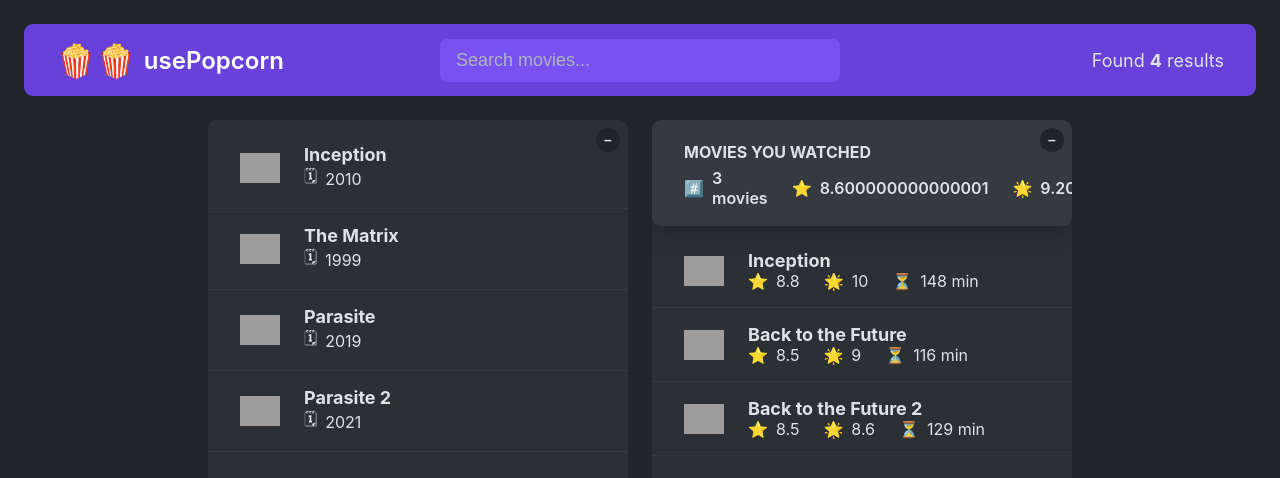
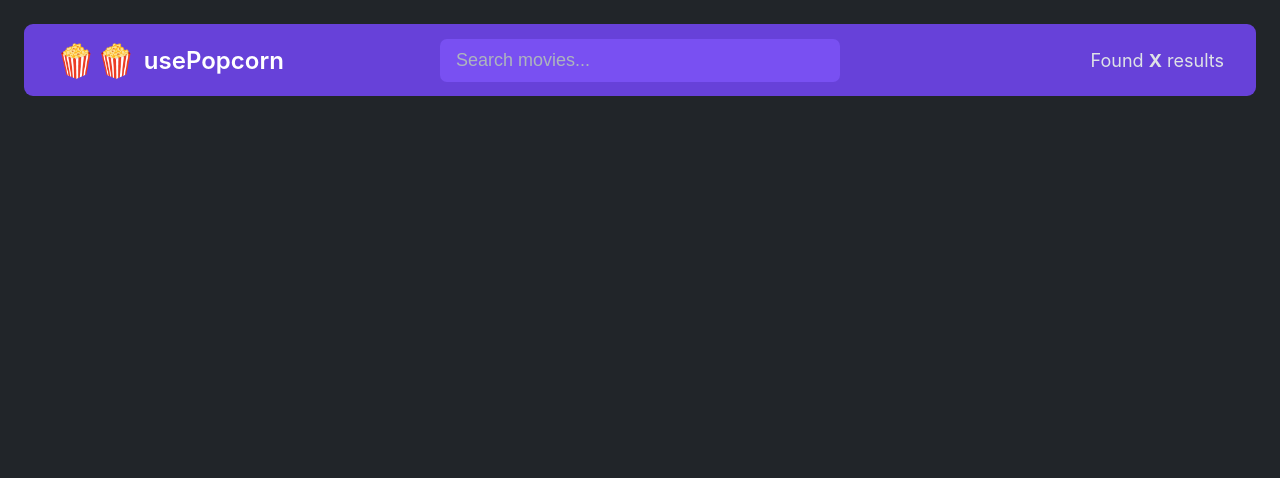
Before and after one commit to Codekazuki/popcorn, a React (Create React App) app: page / in a window 1280 px wide. Shown: the top 478 px of the page. Built offline with nearby package versions, Linux system fonts and the light colour scheme; grey boxes are pictures that could not be loaded.

Commit message:
spliting UI

```diff
--- a/src/App.js
+++ b/src/App.js
@@ -5,19 +5,9 @@ import { tempWatchedData } from "./data";
 const average = (arr) =>
   arr.reduce((acc, cur, i, arr) => acc + cur / arr.length, 0);
 
-export default function App() {
+function NavBar() {
   const [query, setQuery] = useState("");
-  const [movies, setMovies] = useState(tempMovieData);
-  const [watched, setWatched] = useState(tempWatchedData);
-  const [isOpen1, setIsOpen1] = useState(true);
-  const [isOpen2, setIsOpen2] = useState(true);
-
-  const avgImdbRating = average(watched.map((movie) => movie.imdbRating));
-  const avgUserRating = average(watched.map((movie) => movie.userRating));
-  const avgRuntime = average(watched.map((movie) => movie.runtime));
-
   return (
-    <>
     <nav className='nav-bar'>
       <div className='logo'>
         <span role='img'>🍿🍿</span>
@@ -31,10 +21,21 @@ export default function App() {
         onChange={(e) => setQuery(e.target.value)}
       />
       <p className='num-results'>
-          Found <strong>{movies.length}</strong> results
+        Found <strong>X</strong> results
       </p>
     </nav>
+  );
+}
+function Main() {
+  const [movies, setMovies] = useState(tempMovieData);
+  const [watched, setWatched] = useState(tempWatchedData);
+  const [isOpen1, setIsOpen1] = useState(true);
+  const [isOpen2, setIsOpen2] = useState(true);
 
+  const avgImdbRating = average(watched.map((movie) => movie.imdbRating));
+  const avgUserRating = average(watched.map((movie) => movie.userRating));
+  const avgRuntime = average(watched.map((movie) => movie.runtime));
+  return (
     <main className='main'>
       <div className='box'>
         <button
@@ -118,6 +119,13 @@ export default function App() {
         )}
       </div>
     </main>
+  );
+}
+
+export default function App() {
+  return (
+    <>
+      <NavBar />
     </>
   );
 }
```
Lines whose indentation alone changed are shown as unchanged.
